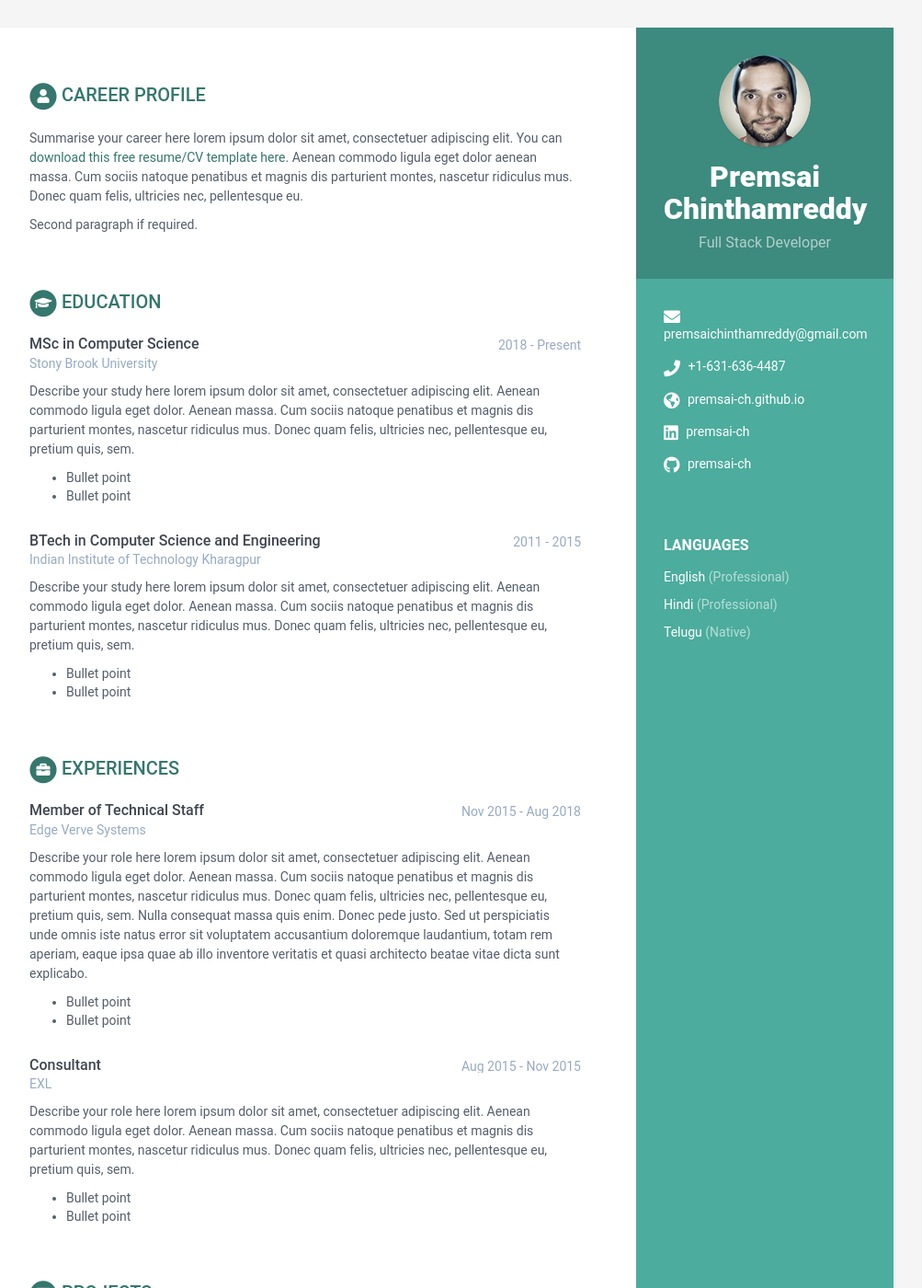
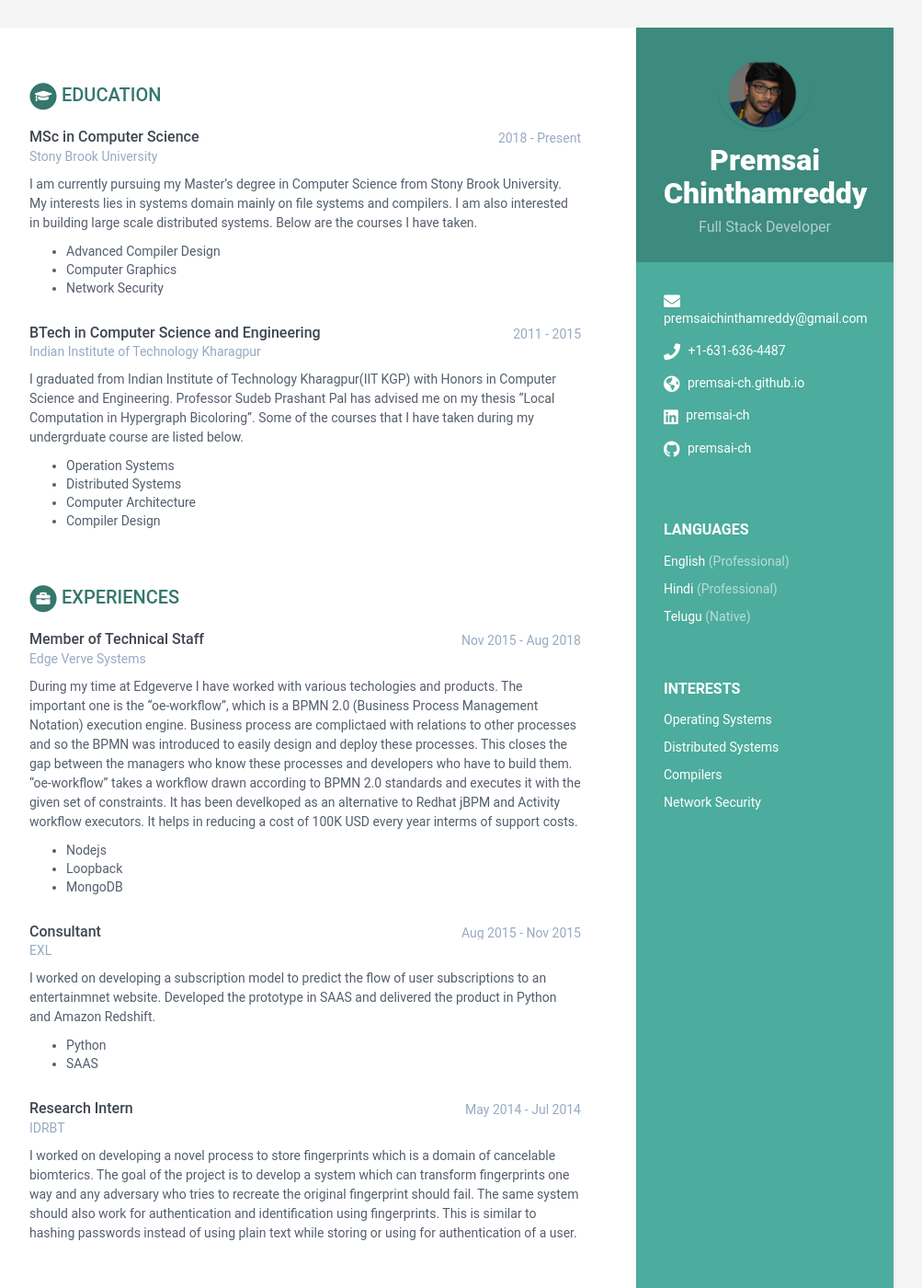
Before and after one commit to premsai-ch/premsai-ch.github.io, a Jekyll site: the page built from index.html, in a window 1280 px wide and 1400 px high. Shown: the whole window at 92% size, without its empty margins (168-1171 px from the left). Built offline with Jekyll 4.4.1, drawn with Linux system fonts in a browser that asks for light colours; some of the changed text lies outside the part shown.

Commit message:
updated website

```diff
--- a/_data/data.yml
+++ b/_data/data.yml
@@ -33,121 +33,118 @@ sidebar:
       - idiom: Telugu
         level: Native
 
-    #interests:
-    #  - item: Climbing
-    #    link:
+    interests:
+      - item: Operating Systems
+        #link:
+      - item: Distributed Systems
 
-    #  - item: Snowboarding
-    #    link:
+      - item: Compilers
+        #link:
+
+      - item: Network Security
 
     #  - item: Cooking
     #    link:
 
-career-profile:
-    title: Career Profile
-    summary: |
-      Summarise your career here lorem ipsum dolor sit amet, consectetuer
-      adipiscing elit. You can [download this free resume/CV template here]().
-      Aenean commodo ligula eget dolor aenean massa. Cum sociis natoque
-      penatibus et magnis dis parturient montes, nascetur ridiculus mus.
-      Donec quam felis, ultricies nec, pellentesque eu.
+# career-profile:
+#     title: Software Engineer
+#     summary: |
+#       Worked in jkSummarise your career here lorem ipsum dolor sit amet, consectetuer
+#       adipiscing elit. You can [download this free resume/CV template here]().
+#       Aenean commodo ligula eget dolor aenean massa. Cum sociis natoque
+#       penatibus et magnis dis parturient montes, nascetur ridiculus mus.
+#       Donec quam felis, ultricies nec, pellentesque eu.
 
-      Second paragraph if required.
+#       Second paragraph if required.
 
 education:
     - degree: MSc in Computer Science
       university: Stony Brook University
       time: 2018 - Present
       details: |
-        Describe your study here lorem ipsum dolor sit amet, consectetuer
-        adipiscing elit. Aenean commodo ligula eget dolor. Aenean massa. Cum
-        sociis natoque penatibus et magnis dis parturient montes, nascetur
-        ridiculus mus. Donec quam felis, ultricies nec, pellentesque eu,
-        pretium quis, sem.
-
-          - Bullet point
-          - Bullet point
+        I am currently pursuing my Master's degree in Computer Science from Stony Brook University.
+        My interests lies in systems domain mainly on file systems and compilers. I am also interested
+        in building large scale distributed systems. Below are the courses I have taken.
+          - Advanced Compiler Design
+          - Computer Graphics
+          - Network Security
 
     - degree: BTech in Computer Science and Engineering
       university: Indian Institute of Technology Kharagpur
       time: 2011 - 2015
       details: |
-        Describe your study here lorem ipsum dolor sit amet, consectetuer
-        adipiscing elit. Aenean commodo ligula eget dolor. Aenean massa. Cum
-        sociis natoque penatibus et magnis dis parturient montes, nascetur
-        ridiculus mus. Donec quam felis, ultricies nec, pellentesque eu,
-        pretium quis, sem.
-
-          - Bullet point
-          - Bullet point
+        I graduated from Indian Institute of Technology Kharagpur(IIT KGP) with Honors in Computer Science and Engineering.
+        Professor Sudeb Prashant Pal has advised me on my thesis "Local Computation in Hypergraph Bicoloring". Some of the
+        courses that I have taken during my undergrduate course are listed below.
+          - Operation Systems
+          - Distributed Systems
+          - Computer Architecture
+          - Compiler Design
 
 experiences:
     - role: Member of Technical Staff
       time: Nov 2015 - Aug 2018
       company: Edge Verve Systems
       details: |
-        Describe your role here lorem ipsum dolor sit amet, consectetuer
-        adipiscing elit. Aenean commodo ligula eget dolor. Aenean massa.
-        Cum sociis natoque penatibus et magnis dis parturient montes,
-        nascetur ridiculus mus. Donec quam felis, ultricies nec,
-        pellentesque eu, pretium quis, sem. Nulla consequat massa quis
-        enim. Donec pede justo. Sed ut perspiciatis unde omnis iste natus
-        error sit voluptatem accusantium doloremque laudantium, totam rem
-        aperiam, eaque ipsa quae ab illo inventore veritatis et quasi
-        architecto beatae vitae dicta sunt explicabo.
-
-          - Bullet point
-          - Bullet point
+        During my time at Edgeverve I have worked with various techologies and products. The important one is the
+        "oe-workflow", which is a BPMN 2.0 (Business Process Management Notation) execution engine. Business process
+        are complictaed with relations to other processes and so the BPMN was introduced to easily design and deploy these
+        processes. This closes the gap between the managers who know these processes and developers who have to build them.
+        "oe-workflow" takes a workflow drawn according to BPMN 2.0 standards and executes it with the given set of constraints.
+        It has been develkoped as an alternative to Redhat jBPM and Activity workflow executors. It helps in reducing a cost of
+        100K USD every year interms of support costs.
+          - Nodejs
+          - Loopback
+          - MongoDB
 
     - role: Consultant
       time: Aug 2015 - Nov 2015
       company: EXL
       details: |
-        Describe your role here lorem ipsum dolor sit amet, consectetuer
-        adipiscing elit. Aenean commodo ligula eget dolor. Aenean massa.
-        Cum sociis natoque penatibus et magnis dis parturient montes,
-        nascetur ridiculus mus. Donec quam felis, ultricies nec,
-        pellentesque eu, pretium quis, sem.
-
-          - Bullet point
-          - Bullet point
+        I worked on developing a subscription model to predict the flow of user subscriptions to an entertainmnet website.
+        Developed the prototype in SAAS and delivered the product in Python and Amazon Redshift.
+          - Python
+          - SAAS
+    - role: Research Intern
+      time: May 2014 - Jul 2014
+      company: IDRBT
+      details: |
+        I worked on developing a novel process to store fingerprints which is a domain of cancelable biomterics. The goal of
+        the project is to develop a system which can transform fingerprints one way and any adversary who tries to recreate the
+        original fingerprint should fail. The same system should also work for authentication and identification using fingerprints.
+        This is similar to hashing passwords instead of using plain text while storing or using for authentication of a user.
 
 projects:
     title: Projects
-    intro: >
-      You can list your side projects or open source libraries in this
-      section. Lorem ipsum dolor sit amet, consectetur adipiscing elit.
-      Vestibulum et ligula in nunc bibendum fringilla a eu lectus.
+    #intro: >
+
 
     assignments:
-      - title: Velocity
-        link: "#hook"
-        tagline: "A responsive website template designed to help startups promote, market and sell their products."
+      - title: Garuda
+        #link: "#hook"
+        tagline: "A generalized framework for IoT malware detection using static and dynamic analysis."
 
-      - title: DevStudio
-        link: "#"
-        tagline: "A responsive website template designed to help web developers/designers market their services."
+      - title: Image based Tree modeling
+        #link: "#"
+        tagline: "A graphics package which generates 3D computer graphic tree models from images."
 
-      - title: Tempo
-        link: "#"
-        tagline: "A responsive website template designed to help startups promote their products or services and to attract users &amp; investors"
+      - title: P2P multiplayer game
+        #link: "#"
+        tagline: "A P2P multiplayer game with no server. Implemented in Unity game engine as part of Distributed Systems Course."
 
-      - title: Atom
-        link: "#"
-        tagline: "A comprehensive website template solution for startups/developers to market their mobile apps."
+      # - title:
+      #   #link: "#"
+      #   tagline: ""
 
-      - title: Delta
-        link: "#"
-        tagline: "A responsive Bootstrap one page theme designed to help app developers promote their mobile apps"
 
-publications:
-    title: Publications
-    intro: |
-      You can list your publications in this section. Lorem ipsum dolor sit
-      amet, consectetur adipiscing elit. Vestibulum et ligula in nunc
-      bibendum fringilla a eu lectus.
+#publications:
+#title: Publications
+#    intro: |
+#You can list your publications in this section. Lorem ipsum dolor sit
+#      amet, consectetur adipiscing elit. Vestibulum et ligula in nunc
+#      bibendum fringilla a eu lectus.
 
-    papers:
+#    papers:
         #- title: The Art of Computer Programming
         #authors: Donald E. Knuth
         #conference: Addison-Wesley, 1968
@@ -164,6 +161,9 @@ skills:
     title: Skills &amp; Proficiency
 
     toolset:
+      - name: C
+      - level: 90%
+
       - name: C++
         level: 85%
 
@@ -176,8 +176,6 @@ skills:
       - name: Nodejs
         level: 85%
 
-      - name: Sketch & Illustrator
-        level: 60%
 
-footer: >
-    Designed with <i class="fas fa-heart"></i> by <a href="http://themes.3rdwavemedia.com" target="_blank" rel="nofollow">Xiaoying Riley</a>
+#footer: >
+#    Designed with <i class="fas fa-heart"></i> by <a href="http://themes.3rdwavemedia.com" target="_blank" rel="nofollow">Xiaoying Riley</a>
```
Also changed, not shown: assets/images/profile.png.
